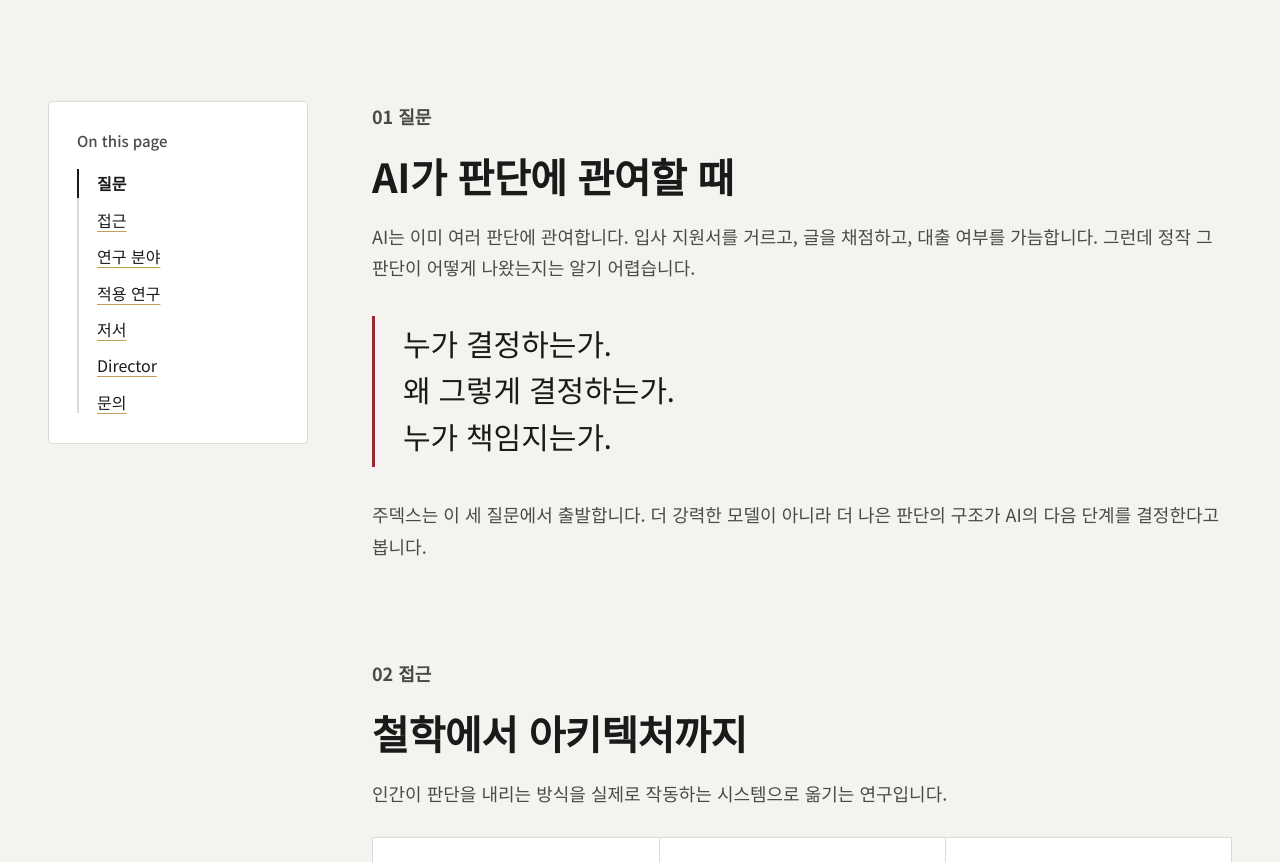
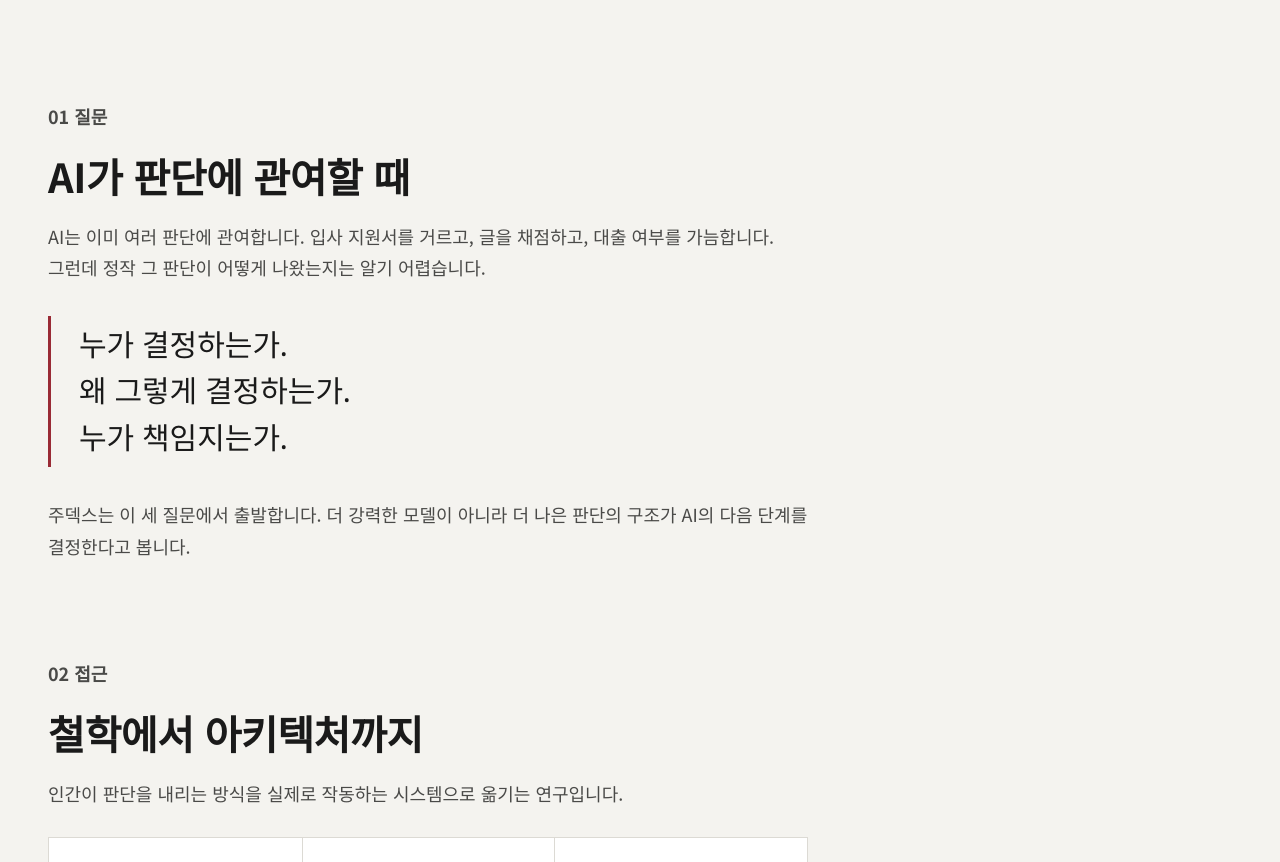
Before and after one commit to cmoseo/judex, a plain HTML site: page index.html in a window 1280 px wide. Shown: the part 624-1486 px from the top of the page. Drawn offline with Linux system fonts and the light colour scheme.

Commit message:
Add files via upload

```diff
--- a/index.html
+++ b/index.html
@@ -5,8 +5,10 @@
   (function () {
     try {
       var t = localStorage.getItem('judex-theme');
-      if (t === 'light' || t === 'dark') document.documentElement.setAttribute('data-theme', t);
-    } catch (e) {}
+      document.documentElement.setAttribute('data-theme', (t === 'dark') ? 'dark' : 'light');
+    } catch (e) {
+      document.documentElement.setAttribute('data-theme', 'light');
+    }
   })();
 </script>
 <meta charset="UTF-8">
@@ -36,25 +38,6 @@
     --sans: 'Noto Sans KR', 'Apple SD Gothic Neo', 'Malgun Gothic', system-ui, sans-serif;
     --serif: 'Noto Serif KR', 'AppleMyungjo', 'Batang', Georgia, serif;
     color-scheme: light;
-  }
-  @media (prefers-color-scheme: dark) {
-    :root:not([data-theme="light"]) {
-      --bg: #16171A;
-      --surface: #1F2126;
-      --ink: #EDEBE6;
-      --body: #B5B2AB;
-      --muted: #8E8B85;
-      --line: #34363C;
-      --crimson: #B8404C;
-      --crimson-soft: #F0D3D6;
-      --navy: #1E2740;
-      --navy-2: #2C3858;
-      --navy-text: #C3C9D8;
-      --gold: #CFAE66;
-      --footer: #0F1012;
-      --footer-text: #9E9C96;
-      color-scheme: dark;
-    }
   }
   :root[data-theme="dark"] {
     --bg: #16171A;
@@ -130,11 +113,10 @@
   /* ---------- Shared grid ---------- */
   .grid {
     display: grid;
-    grid-template-columns: 320px minmax(0, 760px);
-    column-gap: 152px;
+    grid-template-columns: minmax(0, 760px);
     padding: 0 48px;
   }
-  .grid > .col-main { grid-column: 2; }
+  .grid > .col-main { grid-column: 1; }
 
   /* ---------- Hero ---------- */
   .hero { padding-top: 120px; padding-bottom: 104px; }
@@ -160,27 +142,6 @@
 
   /* ---------- Body with TOC ---------- */
   .body { padding-bottom: 104px; align-items: start; }
-  .toc {
-    position: sticky; top: 96px;
-    background: var(--surface);
-    border: 1px solid var(--line);
-    border-radius: 4px;
-    padding: 26px 28px 30px;
-  }
-  .toc-title { margin: 0 0 18px; font-size: 15px; font-weight: 500; color: var(--body); }
-  .toc ol { list-style: none; margin: 0; padding: 0 0 0 18px; border-left: 2px solid var(--line); }
-  .toc li + li { margin-top: 14px; }
-  .toc a {
-    display: block; position: relative;
-    text-decoration: underline; text-decoration-color: var(--gold);
-    text-underline-offset: 4px; text-decoration-thickness: 1px;
-    font-size: 16px; line-height: 1.4;
-  }
-  .toc a.active { font-weight: 700; text-decoration: none; }
-  .toc a.active::before {
-    content: ""; position: absolute; left: -20px; top: -3px; bottom: -3px;
-    width: 2px; background: var(--ink);
-  }
 
   .col-main > section + section { margin-top: 96px; }
   .label {
@@ -307,13 +268,10 @@
 
   /* ---------- Responsive ---------- */
   @media (max-width: 1280px) {
-    .grid { column-gap: 64px; grid-template-columns: 260px minmax(0, 1fr); }
   }
   @media (max-width: 960px) {
     .nav-links { display: none; }
     .grid { grid-template-columns: minmax(0, 1fr); padding: 0 24px; }
-    .grid > .col-main { grid-column: 1; }
-    .toc { display: none; }
     .nav-inner { padding: 16px 24px; }
     .hero { padding-top: 72px; padding-bottom: 64px; }
     footer { padding: 40px 24px; }
@@ -374,19 +332,6 @@
   </section>
 
   <div class="body grid">
-    <aside class="toc" aria-label="On this page">
-      <p class="toc-title">On this page</p>
-      <ol>
-        <li><a href="#question">질문</a></li>
-        <li><a href="#approach">접근</a></li>
-        <li><a href="#research">연구 분야</a></li>
-        <li><a href="#applied">적용 연구</a></li>
-        <li><a href="#publications">저서</a></li>
-        <li><a href="#director">Director</a></li>
-        <li><a href="#contact">문의</a></li>
-      </ol>
-    </aside>
-
     <div class="col-main">
 
       <section id="question" aria-labelledby="h-question">
@@ -527,33 +472,10 @@
 
 <script>
   (function () {
-    var links = Array.prototype.slice.call(document.querySelectorAll('.toc a'));
-    if (!links.length || !('IntersectionObserver' in window)) return;
-    var map = {};
-    links.forEach(function (a) { map[a.getAttribute('href').slice(1)] = a; });
-    function setActive(id) {
-      links.forEach(function (a) { a.classList.remove('active'); a.removeAttribute('aria-current'); });
-      if (map[id]) { map[id].classList.add('active'); map[id].setAttribute('aria-current', 'true'); }
-    }
-    setActive('question');
-    var io = new IntersectionObserver(function (entries) {
-      entries.forEach(function (e) { if (e.isIntersecting) setActive(e.target.id); });
-    }, { rootMargin: '-30% 0px -60% 0px' });
-    Object.keys(map).forEach(function (id) { var el = document.getElementById(id); if (el) io.observe(el); });
-  })();
-</script>
-<script>
-  (function () {
     var btn = document.querySelector('.theme-toggle');
     if (!btn) return;
     var root = document.documentElement;
-    var mq = window.matchMedia ? window.matchMedia('(prefers-color-scheme: dark)') : null;
-    function isDark() {
-      var t = root.getAttribute('data-theme');
-      if (t === 'dark') return true;
-      if (t === 'light') return false;
-      return !!(mq && mq.matches);
-    }
+    function isDark() { return root.getAttribute('data-theme') === 'dark'; }
     function sync() { btn.setAttribute('aria-pressed', isDark() ? 'true' : 'false'); }
     btn.addEventListener('click', function () {
       var next = isDark() ? 'light' : 'dark';
@@ -561,13 +483,6 @@
       try { localStorage.setItem('judex-theme', next); } catch (e) {}
       sync();
     });
-    if (mq) {
-      if (mq.addEventListener) mq.addEventListener('change', sync);
-      else if (mq.addListener) mq.addListener(sync);
-    }
-    if ('MutationObserver' in window) {
-      new MutationObserver(sync).observe(root, { attributes: true, attributeFilter: ['data-theme'] });
-    }
     sync();
   })();
 </script>
```
Also changed, not shown: director.jpg.
